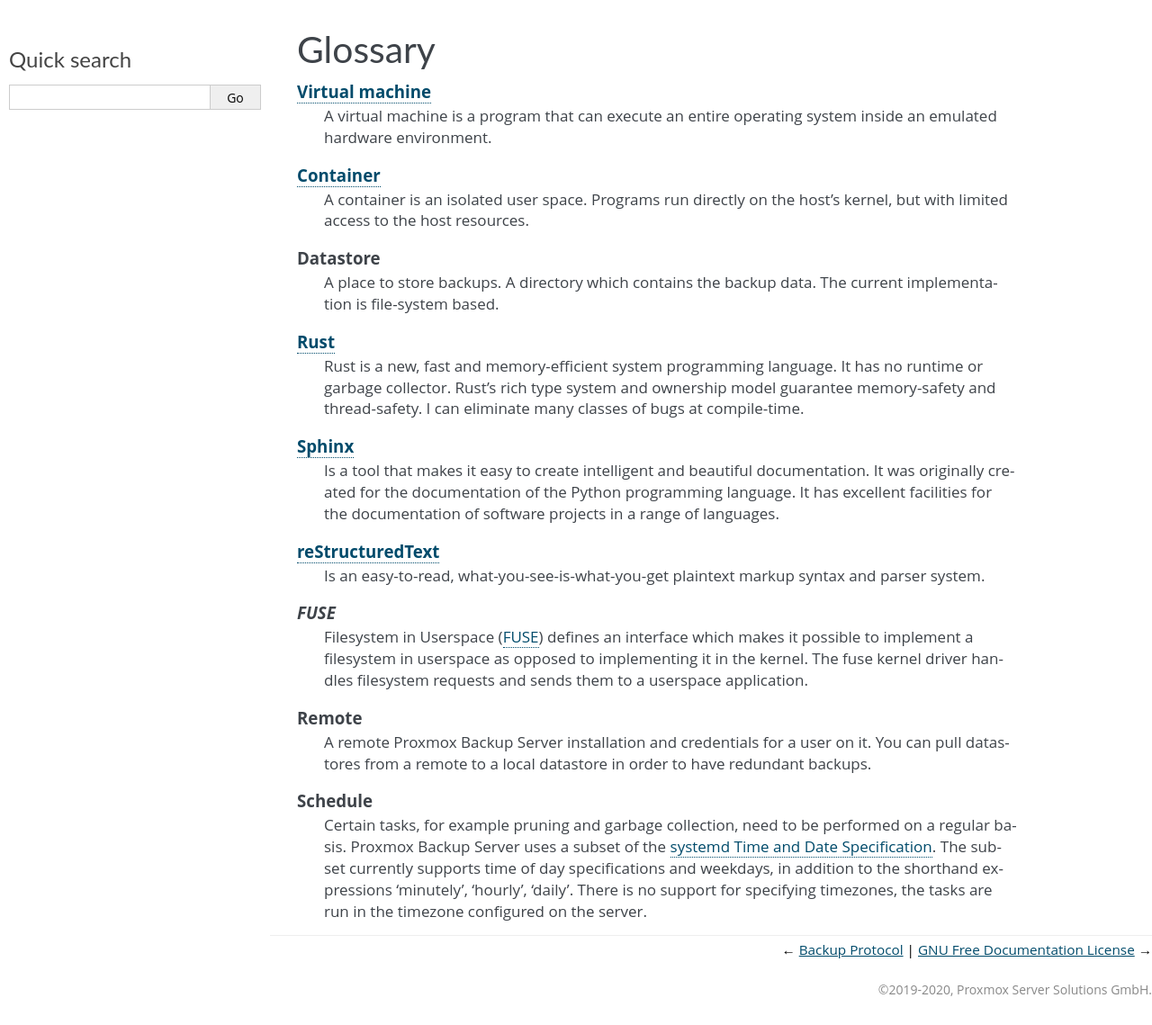
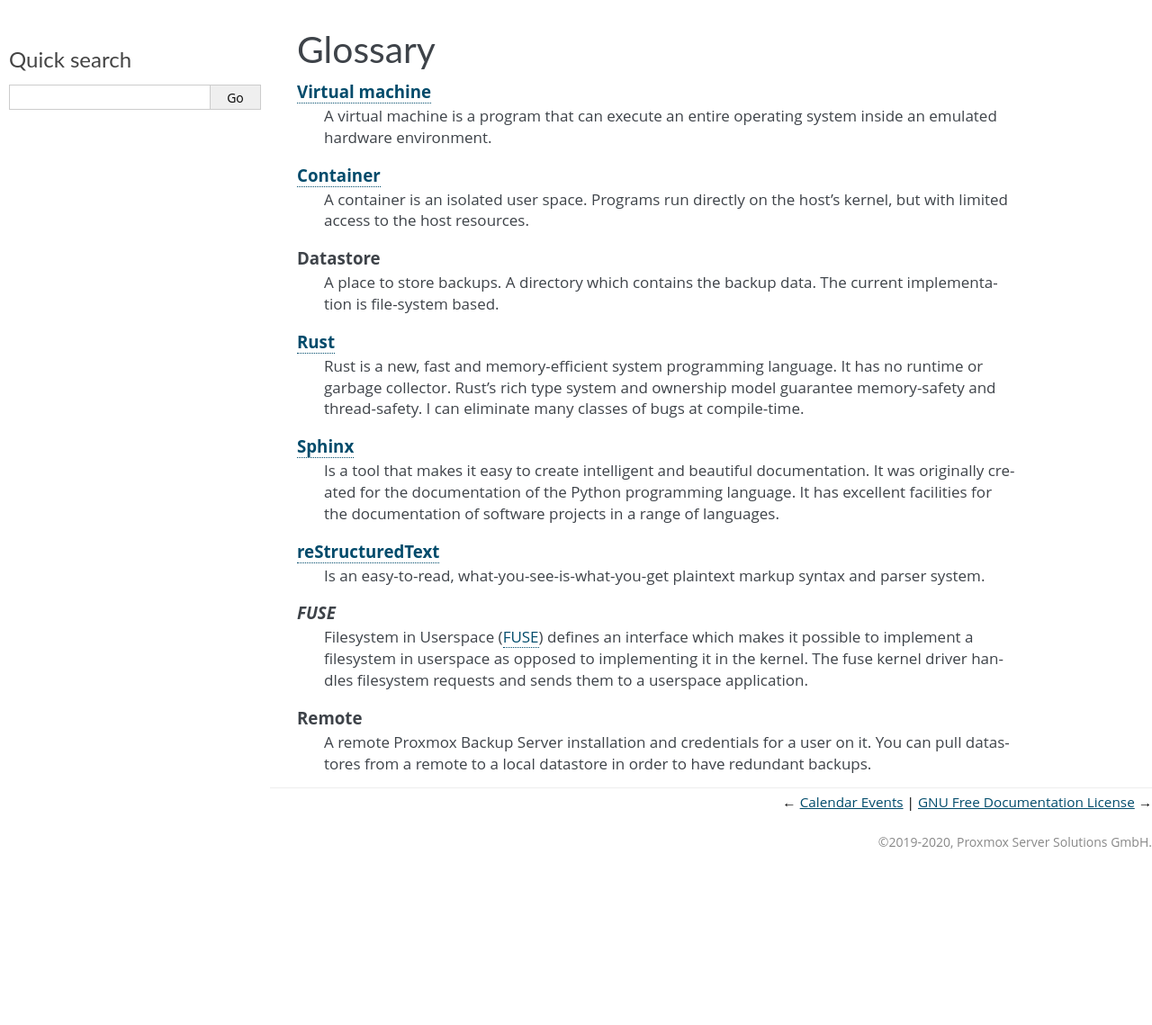
Before and after one commit to proxmox/proxmox-backup, a Sphinx documentation site: the page built from docs/glossary.rst, in a window 1280 px wide. Shown: the whole page at 90% size. Built offline with Sphinx 7.4.7, drawn with Linux system fonts in a browser that asks for light colours; after the commit the page ends 975 px from its top, so only the background shows below that.

Commit message:
docs: add section for calendar events
and move the info defined in 'Schedules' there,
the explanation of calendar events is inspired by the systemd.time
manpage and the pve docs (especially the examples are mostly
copied/adapted from there)

Signed-off-by: Dominik Csapak <d.csapak@proxmox.com>

```diff
--- a/docs/administration-guide.rst
+++ b/docs/administration-guide.rst
@@ -237,7 +237,7 @@
 ``daily``, ``weekly``, ``monthly``, ``yearly`` as well as a time-independent
 number of backups to keep in that store. :ref:`Pruning <pruning>` and
 :ref:`garbage collection <garbage-collection>` can also be configured to run
-periodically based on a configured :term:`schedule` per datastore.
+periodically based on a configured schedule (see :ref:`calendar-events`) per datastore.
 
 Creating a Datastore
 ^^^^^^^^^^^^^^^^^^^^
@@ -654,7 +654,7 @@
 
 Sync jobs are configured to pull the contents of a datastore on a **Remote** to a
 local datastore. You can either start a sync job manually on the GUI or
-provide it with a :term:`schedule` to run regularly. You can manage sync jobs
+provide it with a schedule (see :ref:`calendar-events`) to run regularly. You can manage sync jobs
 under **Configuration -> Sync Jobs** in the web interface, or using the
 ``proxmox-backup-manager sync-job`` command:
 
--- a/docs/epilog.rst
+++ b/docs/epilog.rst
@@ -38,3 +38,5 @@
 .. _RFC3399: https://tools.ietf.org/html/rfc3339
 .. _UTC: https://en.wikipedia.org/wiki/Coordinated_Universal_Time
 .. _ISO Week date: https://en.wikipedia.org/wiki/ISO_week_date
+
+.. _systemd.time manpage: https://manpages.debian.org/buster/systemd/systemd.time.7.en.html
--- a/docs/glossary.rst
+++ b/docs/glossary.rst
@@ -51,14 +51,3 @@
       A remote Proxmox Backup Server installation and credentials for a user on it.
       You can pull datastores from a remote to a local datastore in order to
       have redundant backups.
-
-   Schedule
-
-      Certain tasks, for example pruning and garbage collection, need to be
-      performed on a regular basis. Proxmox Backup Server uses a subset of the
-      `systemd Time and Date Specification
-      <https://www.freedesktop.org/software/systemd/man/systemd.time.html#>`_.
-      The subset currently supports time of day specifications and weekdays, in
-      addition to the shorthand expressions 'minutely', 'hourly', 'daily'.
-      There is no support for specifying timezones, the tasks are run in the
-      timezone configured on the server.
--- a/docs/index.rst
+++ b/docs/index.rst
@@ -37,6 +37,7 @@
    command-syntax.rst
    file-formats.rst
    backup-protocol.rst
+   calendarevents.rst
    glossary.rst
    GFDL.rst
 
```
Also changed, not shown: docs/calendarevents.rst (added, +100 -0 lines).
